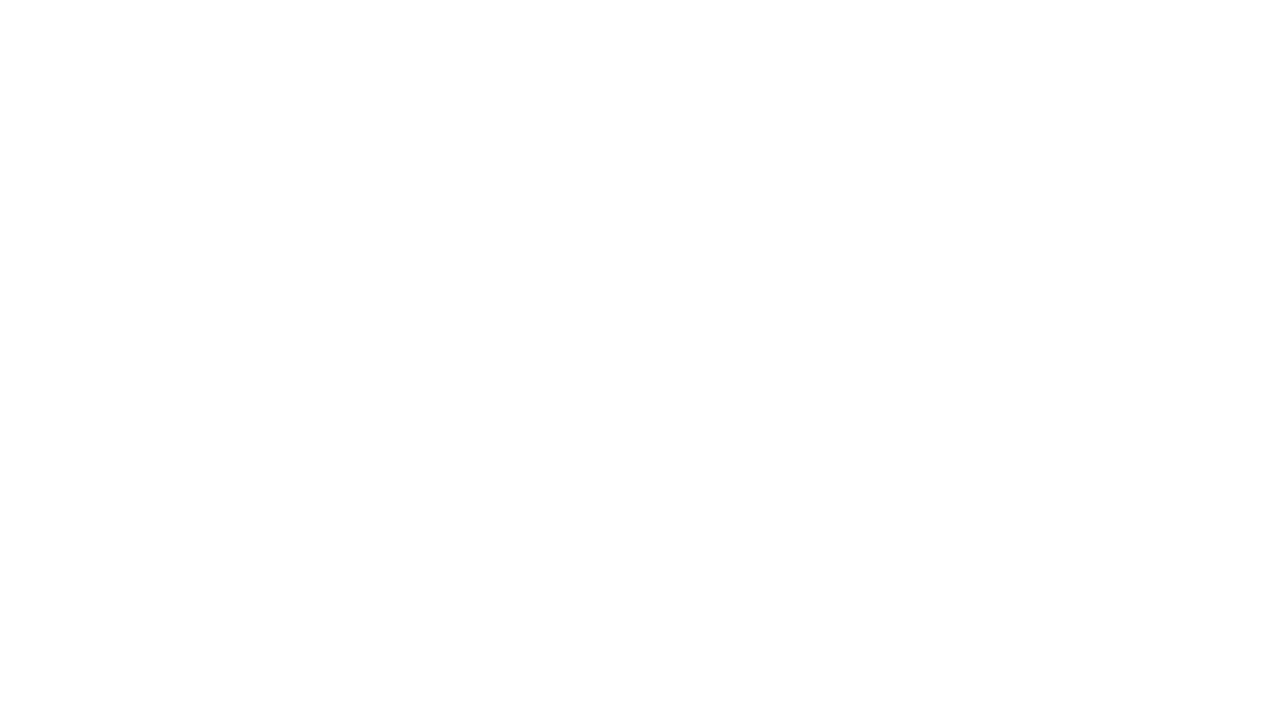
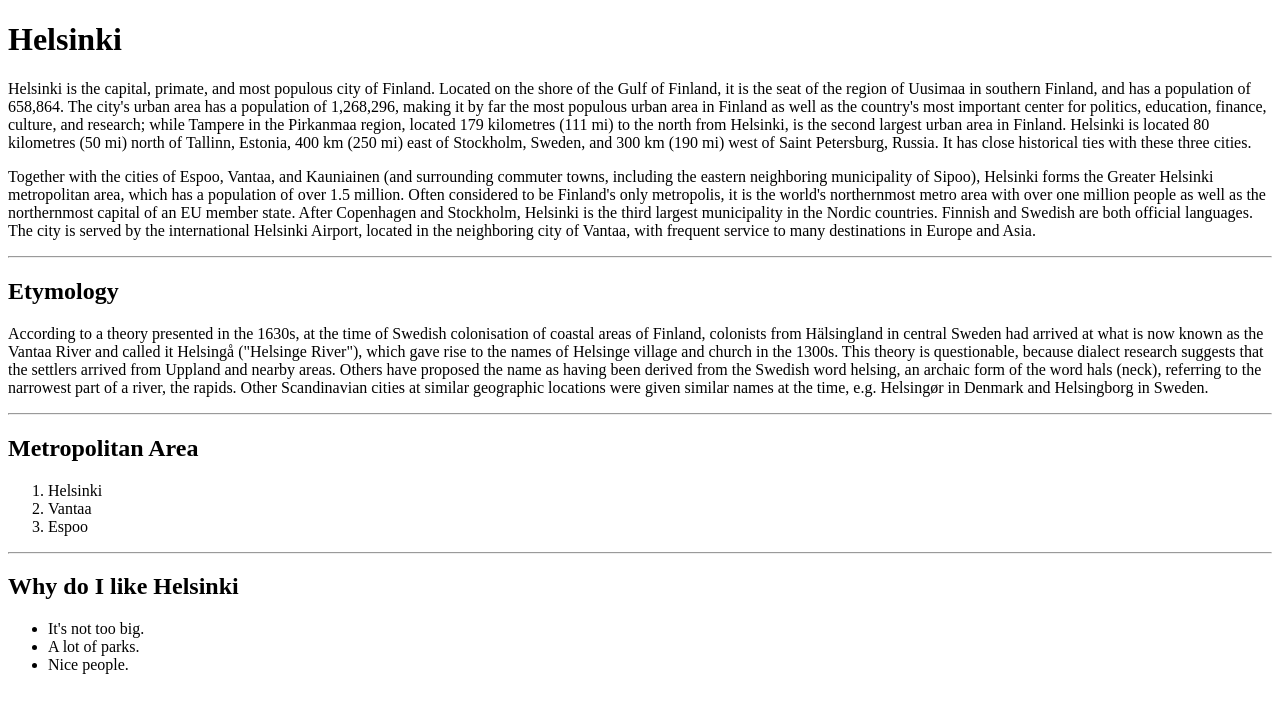
Before and after one commit to zimniej/zimniej.github.io, a plain HTML site: page index.html in a window 1280 px wide. Drawn offline with Linux system fonts and the light colour scheme.

Commit message:
Update index.html

```diff
--- a/index.html
+++ b/index.html
@@ -8,5 +8,34 @@
     <title></title>
 </head>
 <body>
+    <h1>Helsinki</h1>
+    <p>Helsinki is the capital, primate, and most populous city of Finland. Located on the shore of the Gulf of Finland, it is the seat of the region of Uusimaa in southern Finland, and has a population of 658,864. The city's urban area has a population of 1,268,296, making it by far the most populous urban area in Finland as well as the country's most important center for politics, education, finance, culture, and research; while Tampere in the Pirkanmaa region, located 179 kilometres (111 mi) to the north from Helsinki, is the second largest urban area in Finland. Helsinki is located 80 kilometres (50 mi) north of Tallinn, Estonia, 400 km (250 mi) east of Stockholm, Sweden, and 300 km (190 mi) west of Saint Petersburg, Russia. It has close historical ties with these three cities.</p>
+
+    <p>Together with the cities of Espoo, Vantaa, and Kauniainen (and surrounding commuter towns, including the eastern neighboring municipality of Sipoo), Helsinki forms the Greater Helsinki metropolitan area, which has a population of over 1.5 million. Often considered to be Finland's only metropolis, it is the world's northernmost metro area with over one million people as well as the northernmost capital of an EU member state. After Copenhagen and Stockholm, Helsinki is the third largest municipality in the Nordic countries. Finnish and Swedish are both official languages. The city is served by the international Helsinki Airport, located in the neighboring city of Vantaa, with frequent service to many destinations in Europe and Asia.</p>
+
+    <hr>
+
+    <h2>Etymology</h2>
+    <p>According to a theory presented in the 1630s, at the time of Swedish colonisation of coastal areas of Finland, colonists from Hälsingland in central Sweden had arrived at what is now known as the Vantaa River and called it Helsingå ("Helsinge River"), which gave rise to the names of Helsinge village and church in the 1300s. This theory is questionable, because dialect research suggests that the settlers arrived from Uppland and nearby areas. Others have proposed the name as having been derived from the Swedish word helsing, an archaic form of the word hals (neck), referring to the narrowest part of a river, the rapids. Other Scandinavian cities at similar geographic locations were given similar names at the time, e.g. Helsingør in Denmark and Helsingborg in Sweden.</p>
+
+    <hr>
+
+    <h2>Metropolitan Area</h2>
+
+    <ol>
+      <li>Helsinki</li>
+      <li>Vantaa</li>
+      <li>Espoo</li>
+    </ol>
+
+    <hr>
+
+    <h2>Why do I like Helsinki</h2>
+
+    <ul>
+      <li>It's not too big.</li>
+      <li>A lot of parks.</li>
+      <li>Nice people.</li>
+    </ul>
 </body>
 </html>
```
